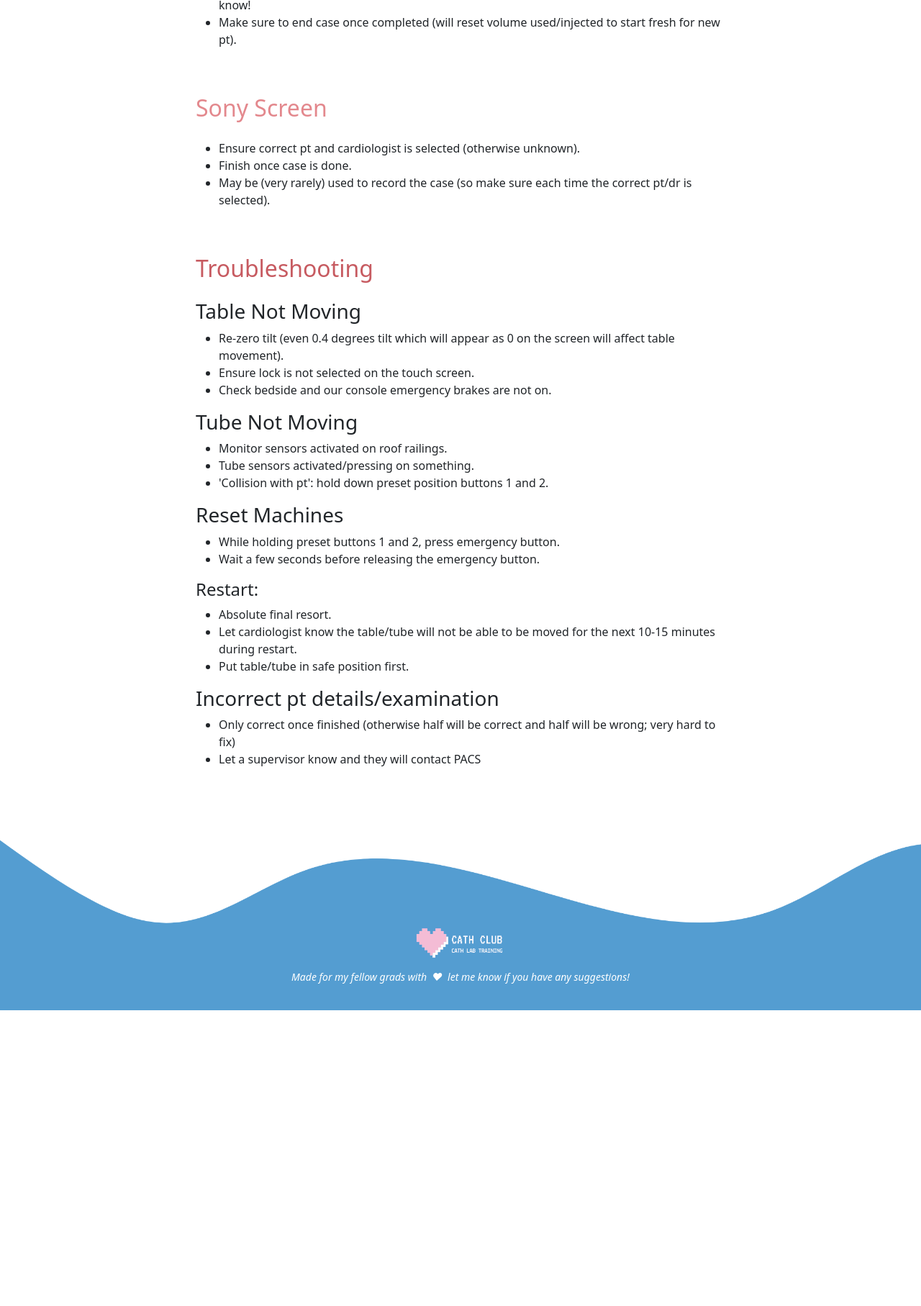
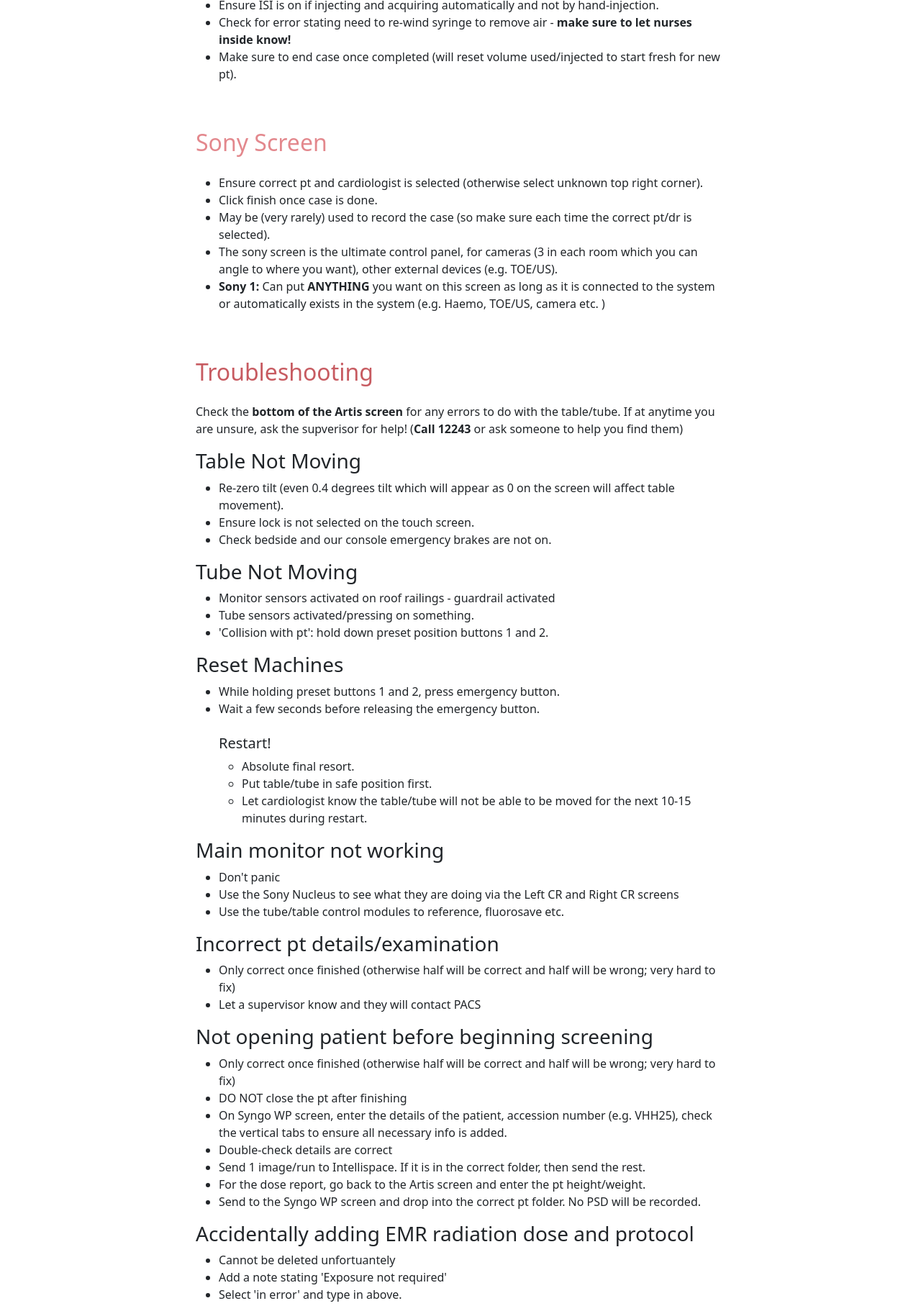
Before and after one commit to rchin8877/cathclub, a plain HTML site: page equipment.html in a window 1280 px wide. Shown: the part 4208-6023 px from the top of the page at 72% size. Before the commit the page ends 5612 px from the top, so only its background shows below. Drawn offline with nearby package versions, Linux system fonts and the light colour scheme; a web font is replaced by a local one.

Commit message:
Update eq

```diff
--- a/equipment.html
+++ b/equipment.html
@@ -218,10 +218,11 @@
           <div class="col-lg-8 mx-auto">
             <h2 class="mb-4"  style="color:#e3888d">Injection</h2>
                 <ul>
+                    <li>Except for in room 4, the injector is typically controlled by the nurses who are leaded-up in the room.</li>
                     <li>First select protocol, still checking with cardiologist what rate, volume, and PSI they want (ask exact numbers, not just 'protocol/preset' as each radiologist has their preference).</li>
                     <li>For arteries, PSI will never exceed 300 (risk of perforation).</li>
                     <li>Ensure ISI is on if injecting and acquiring automatically and not by hand-injection.</li>
-                    <li>Check for error stating need to re-wind syringe to remove air - make sure to let nurses inside know!</li>
+                    <li>Check for error stating need to re-wind syringe to remove air - <strong>make sure to let nurses inside know!</strong></li>
                     <li>Make sure to end case once completed (will reset volume used/injected to start fresh for new pt).</li>
                 </ul>
             </div>
@@ -233,9 +234,11 @@
           <div class="col-lg-8 mx-auto">
             <h2 class="mb-4"  style="color:#e3888d">Sony Screen</h2>
                 <ul>
-                    <li>Ensure correct pt and cardiologist is selected (otherwise unknown).</li>
-                    <li>Finish once case is done.</li>
+                    <li>Ensure correct pt and cardiologist is selected (otherwise select unknown top right corner).</li>
+                    <li>Click finish once case is done.</li>
                     <li>May be (very rarely) used to record the case (so make sure each time the correct pt/dr is selected).</li>
+                    <li>The sony screen is the ultimate control panel, for cameras (3 in each room which you can angle to where you want), other external devices (e.g. TOE/US). </li>
+                    <li><strong>Sony 1:</strong> Can put <strong>ANYTHING</strong> you want on this screen as long as it is connected to the system or automatically exists in the system (e.g. Haemo, TOE/US, camera etc. ) </li>
                 </ul>
             </div>
         </div>
@@ -245,6 +248,7 @@
         <div class="row">
           <div class="col-lg-8 mx-auto">
             <h2 class="mb-4" style="color:#c75b61" >Troubleshooting</h2>
+            <p>Check the <strong>bottom of the Artis screen</strong> for any errors to do with the table/tube. If at anytime you are unsure, ask the supverisor for help! (<strong>Call 12243</strong> or ask someone to help you find them) </p>
                 <h3>Table Not Moving</h3>
                 <ul>
                     <li>Re-zero tilt (even 0.4 degrees tilt which will appear as 0 on the screen will affect table movement).</li>
@@ -254,7 +258,7 @@
 
                 <h3>Tube Not Moving</h3>
                 <ul>
-                    <li>Monitor sensors activated on roof railings.</li>
+                    <li>Monitor sensors activated on roof railings - guardrail activated</li>
                     <li>Tube sensors activated/pressing on something.</li>
                     <li>'Collision with pt': hold down preset position buttons 1 and 2.</li>
                 </ul>
@@ -263,18 +267,44 @@
                 <ul>
                     <li>While holding preset buttons 1 and 2, press emergency button.</li>
                     <li>Wait a few seconds before releasing the emergency button.</li>
+                    <br>
+                    <h5>Restart!</h5>
+                    <ul>
+                        <li>Absolute final resort.</li>
+                        <li>Put table/tube in safe position first.</li>
+                        <li>Let cardiologist know the table/tube will not be able to be moved for the next 10-15 minutes during restart.</li>
+                    </ul>
                 </ul>
-                <h4>Restart:</h4>
+
+                <h3>Main monitor not working </h3>
                 <ul>
-                    <li>Absolute final resort.</li>
-                    <li>Let cardiologist know the table/tube will not be able to be moved for the next 10-15 minutes during restart.</li>
-                    <li>Put table/tube in safe position first.</li>
+                    <li>Don't panic</li>
+                    <li>Use the Sony Nucleus to see what they are doing via the Left CR and Right CR screens</li>
+                    <li>Use the tube/table control modules to reference, fluorosave etc.</li>
                 </ul>
 
                 <h3>Incorrect pt details/examination</h3>
                 <ul>
                     <li>Only correct once finished (otherwise half will be correct and half will be wrong; very hard to fix)</li>
                     <li>Let a supervisor know and they will contact PACS</li>
+                </ul>
+
+                <h3>Not opening patient before beginning screening</h3>
+                <ul>
+                    <li>Only correct once finished (otherwise half will be correct and half will be wrong; very hard to fix)</li>
+                    <li>DO NOT close the pt after finishing</li>
+                    <li>On Syngo WP screen, enter the details of the patient, accession number (e.g. VHH25), check the vertical tabs to ensure all necessary info is added. </li>
+                    <li>Double-check details are correct</li>
+                    <li>Send 1 image/run to Intellispace. If it is in the correct folder, then send the rest.</li>
+                    <li>For the dose report, go back to the Artis screen and enter the pt height/weight. </li>
+                    <li>Send to the Syngo WP screen and drop into the correct pt folder. No PSD will be recorded. </li>
+                </ul>
+
+                <h3>Accidentally adding EMR radiation dose and protocol </h3>
+                <ul>
+                    <li>Cannot be deleted unfortuantely</li>
+                    <li>Add a note stating 'Exposure not required'</li>
+                    <li>Select 'in error' and type in above. </li>
                 </ul>
 
         </div>
```
Also changed, not shown: index.html (+6 -4 lines), procedures.html (+3 -3 lines), todo.txt (+10 -18 lines).
